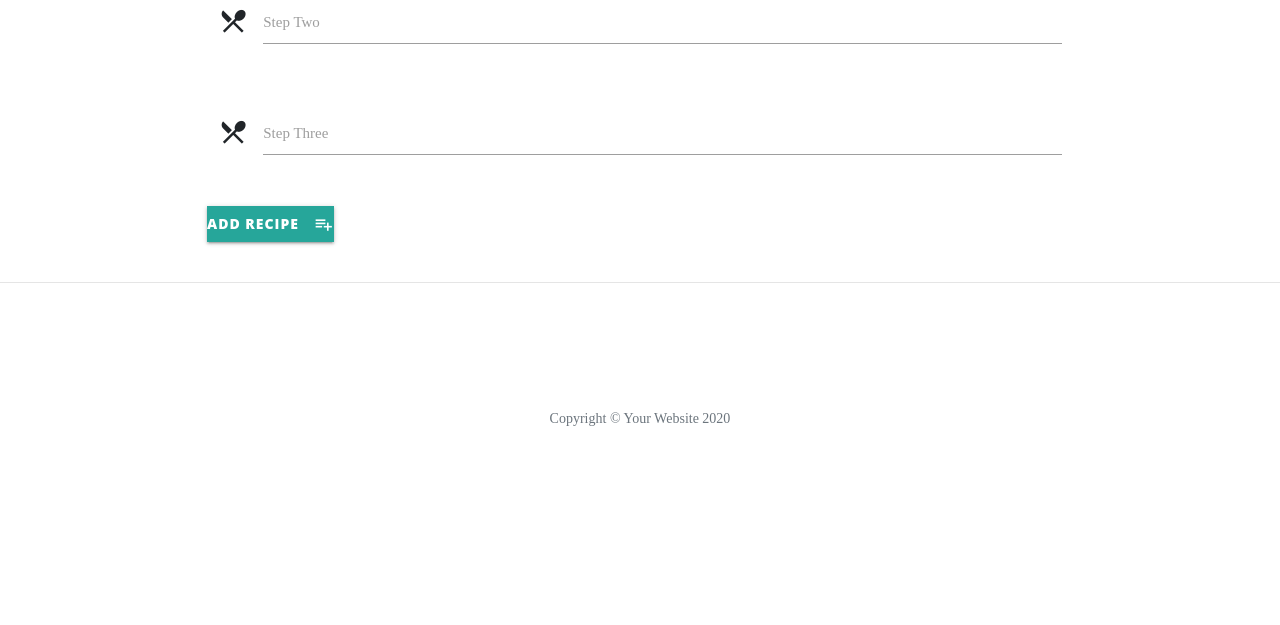
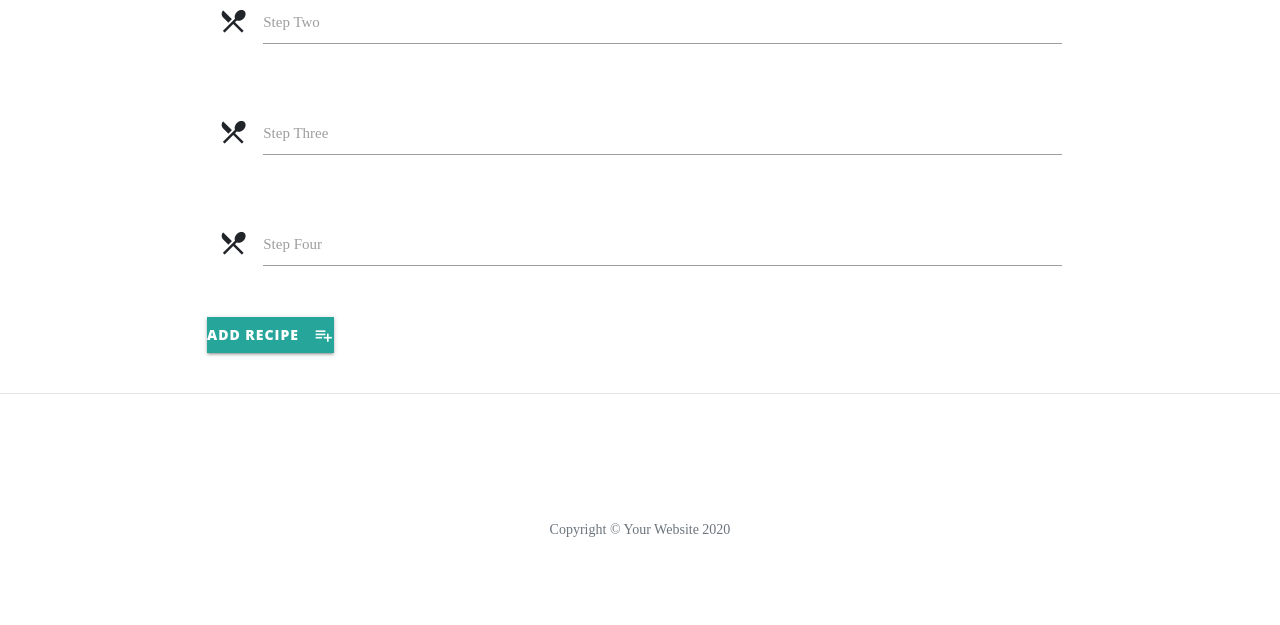
Before and after one commit to saffiya/cookbook, a Flask app: page /addrecipe.html in a window 1280 px wide. Shown: the part 1497-2122 px from the top of the page. Before the commit the page ends 1923 px from the top, so only its background shows below. Run offline with Flask 2, Linux system fonts and the light colour scheme; data that the repository does not hold is empty; some libraries are stand-ins or nearby versions.

Commit message:
added a new field to the add recipe section

```diff
--- a/templates/addrecipe.html
+++ b/templates/addrecipe.html
@@ -9,7 +9,7 @@
                 <input id="name" name="name" type="text" class="validate">
                 <label for="icon_prefix">Recipe Name</label>
             </div>
-             <div class="input-field col s6">
+            <div class="input-field col s6">
                 <i class="material-icons prefix">add_a_photo</i>
                 <input id="image_source" name="image_source" type="text" class="validate">
                 <label for="icon_prefix">Image URL</label>
@@ -86,6 +86,13 @@
             </div>
         </div>
         <div class="row">
+            <div class="input-field col s12">
+                <i class="material-icons prefix">local_dining</i>
+                <textarea name="method_four" id="method_four" class="materialize-textarea"></textarea>
+                <label for="icon_prefix">Step Four</label>
+            </div>
+        </div>
+        <div class="row">
             <button class="btn waves-effect waves-light" type="submit" name="action">Add Recipe
                 <i class="material-icons right">playlist_add</i>
             </button>
```
Also changed, not shown: .c9/metadata/environment/app.py (+1 -1 lines), .c9/metadata/environment/templates/addrecipe.html (+1 -1 lines), .c9/metadata/environment/templates/base.html (+1 -1 lines), .c9/metadata/environment/data/recipes.json, .c9/metadata/environment/static/css/style.css.
